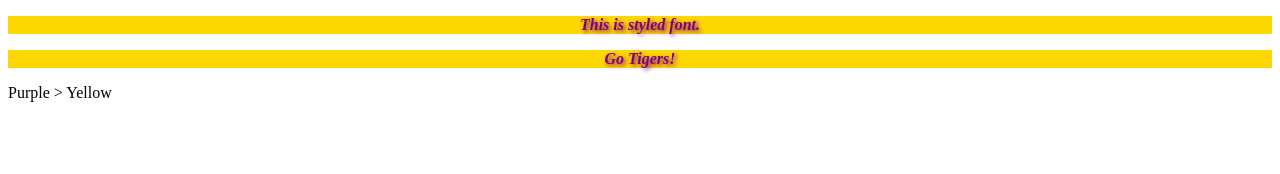
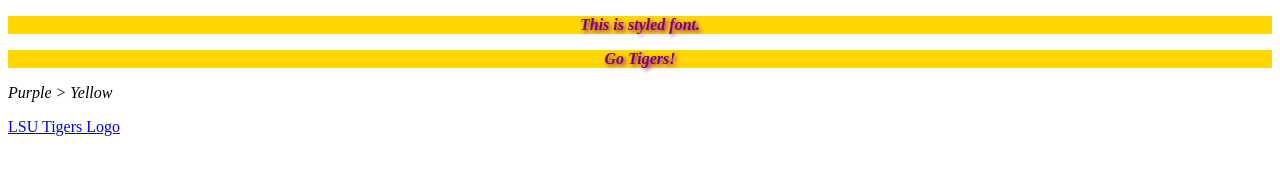
Before and after one commit to NickGuzi/HTML-and-CSS-Projects, a plain HTML site: page Basic_HTML_and_CSS/Basic_HTML_5.html in a window 1280 px wide. Drawn offline with Linux system fonts and the light colour scheme.

Commit message:
Practiced with <em> tag and linking to external documents

```diff
--- a/Basic_HTML_and_CSS/Basic_HTML_5.html
+++ b/Basic_HTML_and_CSS/Basic_HTML_5.html
@@ -9,6 +9,8 @@
 	<body>
 		<p class="Tiger_Font">This is styled font.</p>
 		<p class="Tiger_Font">Go Tigers!</p>
-		<p>Purple &gt Yellow</p>
+		<p><em>Purple &gt Yellow</em></p>
+		<a href="https://www.google.com/url?sa=i&url=https%3A%2F%2Fwww.sportslogos.net%2Flogos%2Fview%2F05i7bhidxxhy1et8cenggg18k%2Flsu_tigers%2F2007%2Fprimary_logo&psig=AOvVaw0dsMqkhBnJsnuNEVic1imf&ust=1691529620608000&source=images&cd=vfe&opi=89978449&ved=0CBAQjRxqFwoTCMjw5YO9y4ADFQAAAAAdAAAAABAD"
+		target="new">LSU Tigers Logo</a>
 	</body>
 </html>
```
